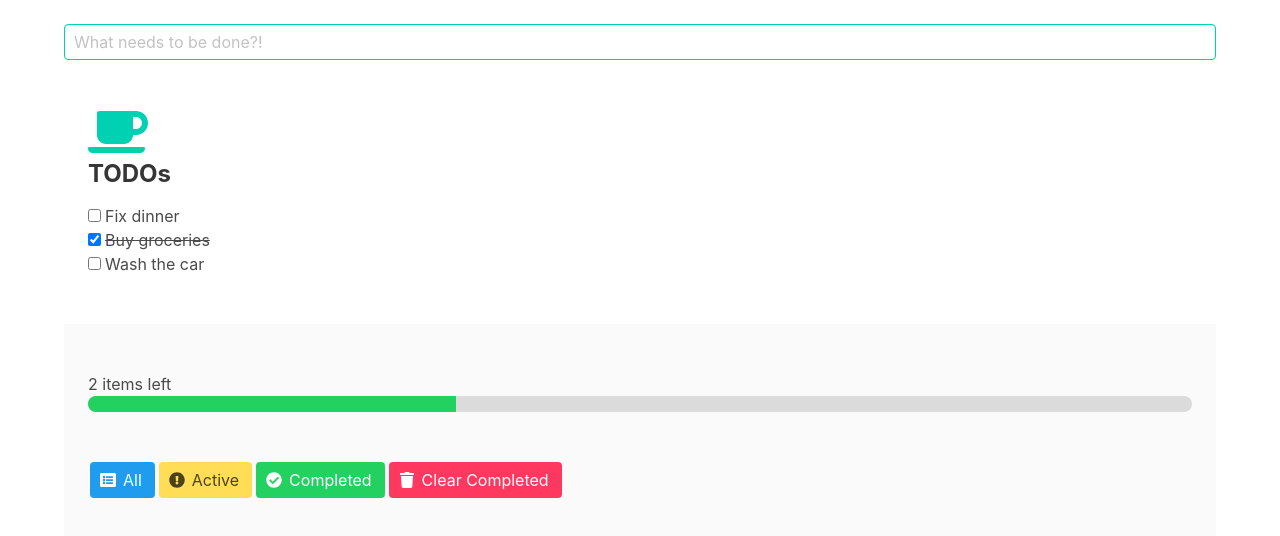
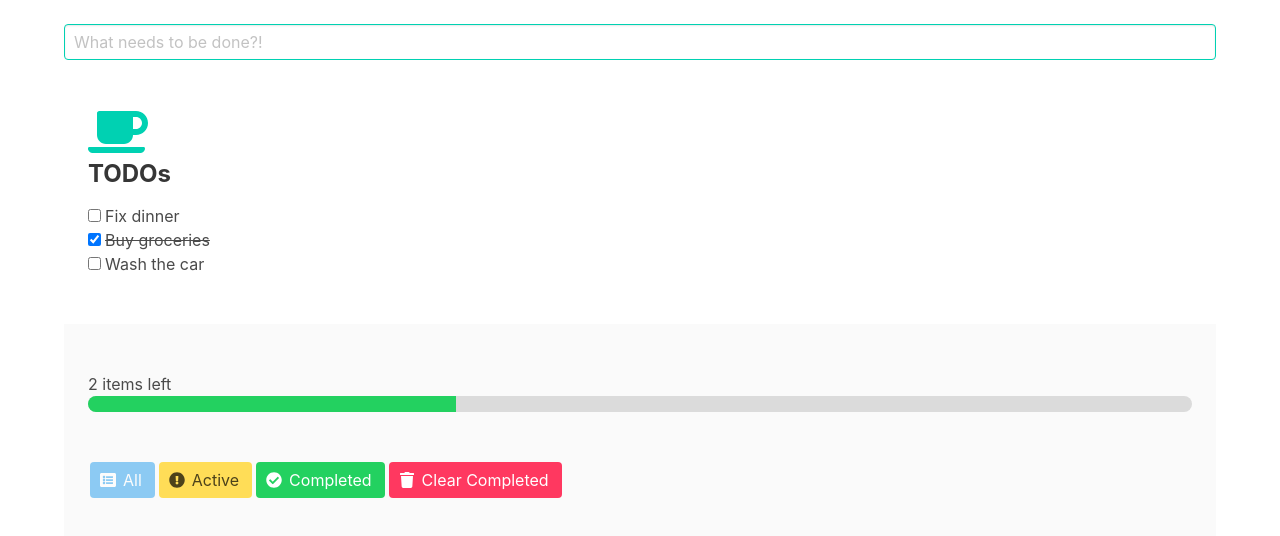
Before and after one commit to karonlewin/react-todo, a React (Create React App) app: page / in a window 1280 px wide. Shown: the top 536 px of the page. Built offline with nearby package versions, Linux system fonts and the light colour scheme.

Commit message:
Improving usability of the control bar.

```diff
--- a/src/components/App.js
+++ b/src/components/App.js
@@ -56,7 +56,7 @@ class App extends Component {
       <div class="container">
         <TodoInput createTodo={this.createTodo} clearInput={this.clearInput} todoInput={this.state.todoInput} updateInput={this.updateInput}/>
         <TodoList todos={this.state.todos} handleToggle={this.handleToggle} filterStatus={this.state.filterStatus}/>
-        <TodoControlBar filterTodos={this.filterTodos} todos={this.state.todos} clearCompleted={this.clearCompleted}/>
+        <TodoControlBar filterTodos={this.filterTodos} todos={this.state.todos} clearCompleted={this.clearCompleted} filterStatus={this.state.filterStatus}/>
       </div>
     );
   }
--- a/src/components/TodoControlBar.js
+++ b/src/components/TodoControlBar.js
@@ -8,7 +8,9 @@ class TodoControlBar extends React.Component {
         {this.props.todos.filter(todo => !todo.completed).length} item{this.props.todos.filter(todo => !todo.completed).length > 1 ? 's' : ''} left
         <progress class="progress is-success" value={this.props.todos.filter(todo => todo.completed).length} max={this.props.todos.length}></progress>
         <br/>
-        <button type="button" class="button is-info" onClick={() => this.props.filterTodos('all')}>
+        <button type="button" class="button is-info"
+                onClick={() => this.props.filterTodos('all')}
+                disabled={this.props.filterStatus === 'all'}>
           <span class="icon">
             <i class="fas fa-list-alt"></i>
           </span>
@@ -16,7 +18,9 @@ class TodoControlBar extends React.Component {
             All
           </span>
         </button>
-        <button type="button" class="button is-warning" onClick={() => this.props.filterTodos('active')}>
+        <button type="button" class="button is-warning"
+                onClick={() => this.props.filterTodos('active')}
+                disabled={this.props.filterStatus === 'active'}>
           <span class="icon">
             <i class="fas fa-exclamation-circle"></i>
           </span>
@@ -24,7 +28,9 @@ class TodoControlBar extends React.Component {
             Active
           </span>
         </button>
-        <button type="button" class="button is-success" onClick={() => this.props.filterTodos('completed')}>
+        <button type="button" class="button is-success"
+                onClick={() => this.props.filterTodos('completed')}
+                disabled={this.props.filterStatus === 'completed'}>
           <span class="icon">
             <i class="fas fa-check-circle"></i>
           </span>
```
